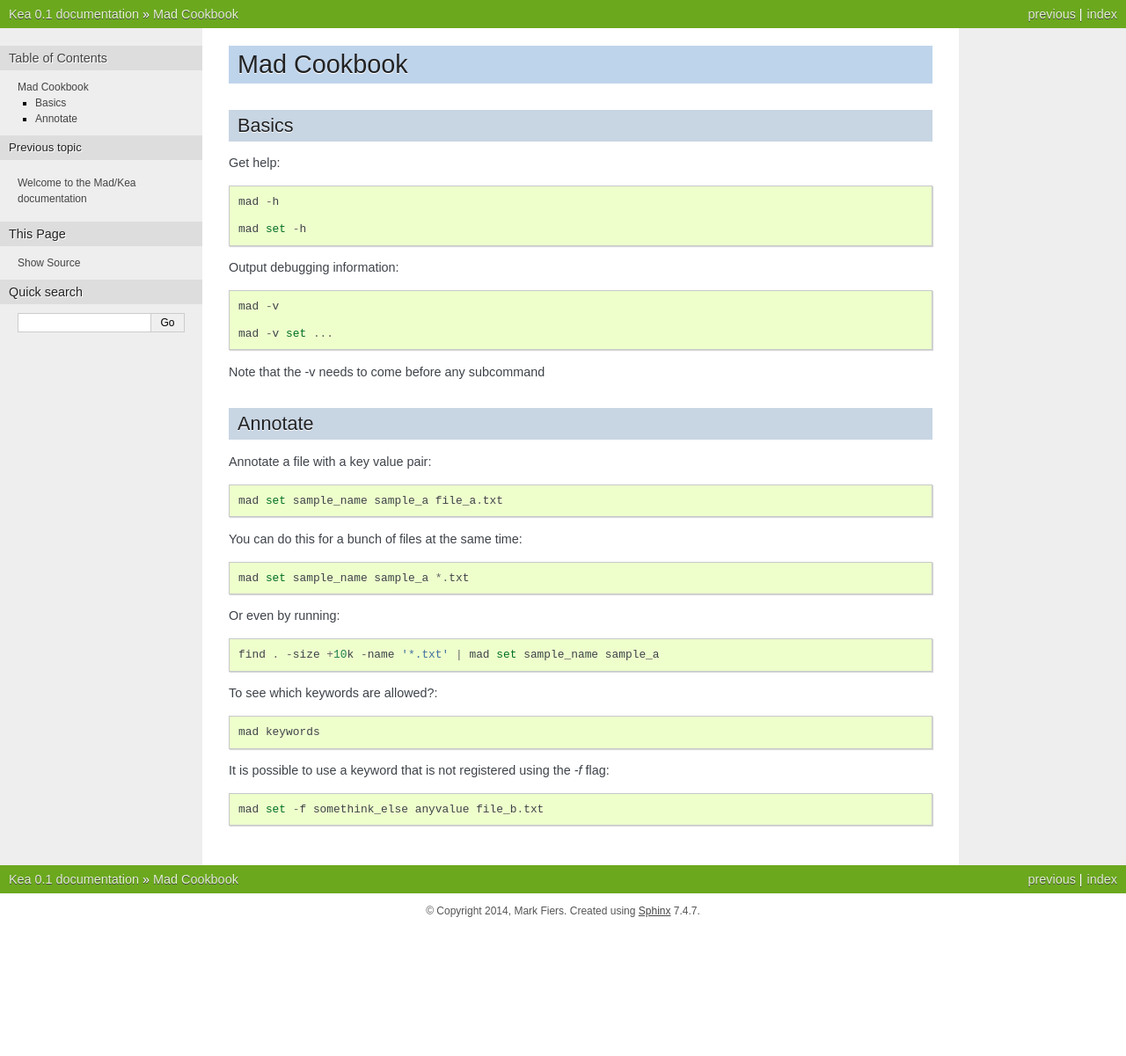
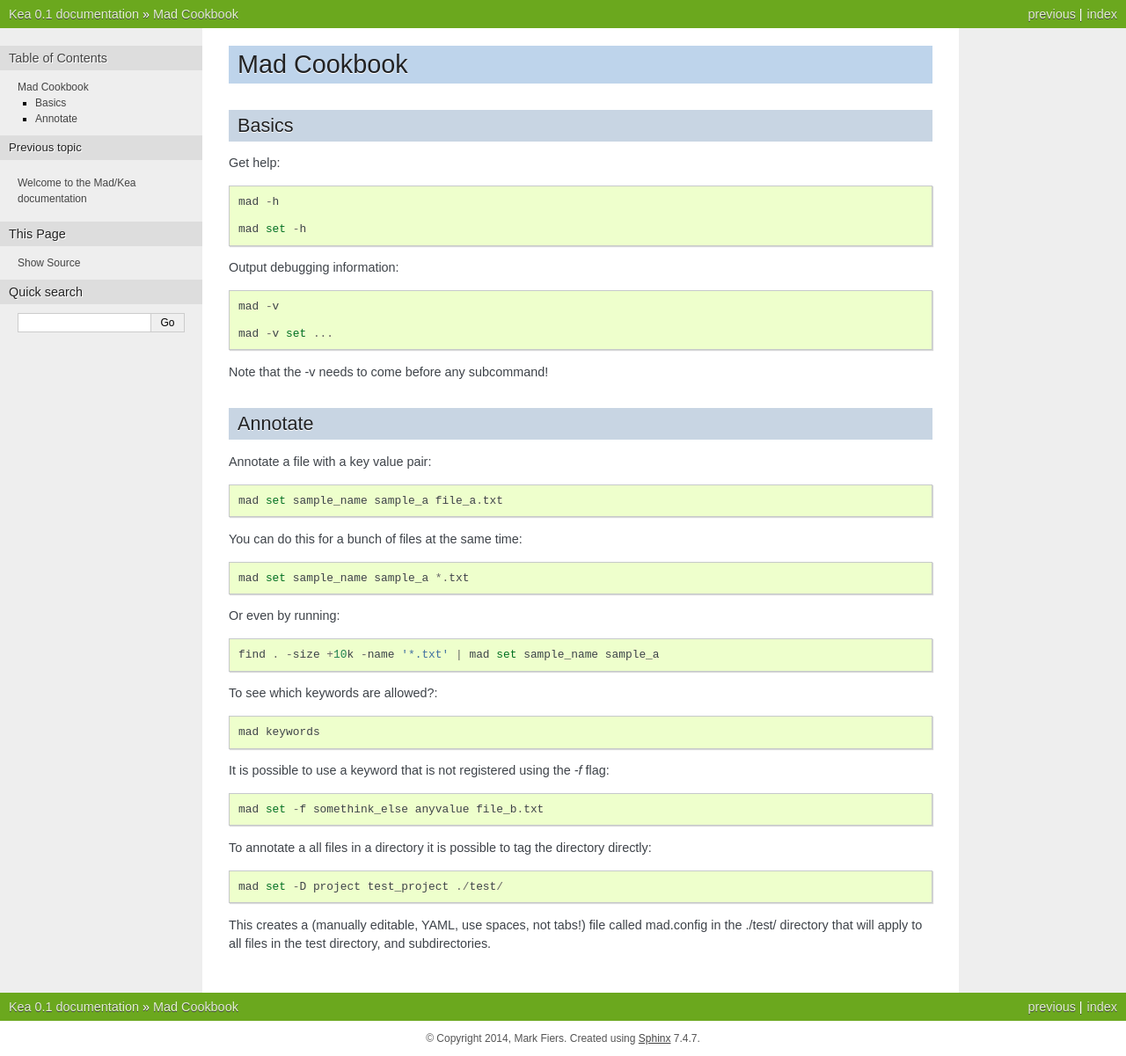
Before and after one commit to mfiers/Kea, a Sphinx documentation site: the page built from docs/madcookbook.rst, in a window 1280 px wide. Shown: the whole page at 88% size. Built offline with Sphinx 7.4.7, drawn with Linux system fonts in a browser that asks for light colours; before the commit the page ends 1056 px from its top, so only the background shows below that.

Commit message:
updating docs

```diff
--- a/docs/index.rst
+++ b/docs/index.rst
@@ -13,6 +13,7 @@
 
 The project is under heavy development / documentation will grow in the future.
 
+
 Contents:
 
 .. toctree::
--- a/docs/madcookbook.rst
+++ b/docs/madcookbook.rst
@@ -16,7 +16,7 @@
 
     mad -v set ...
 
-Note that the -v needs to come before any subcommand
+Note that the -v needs to come before any subcommand!
 
 
 Annotate
@@ -34,7 +34,6 @@
 
     find . -size +10k -name '*.txt' | mad set sample_name sample_a
 
-
 To see which keywords are allowed?::
 
     mad keywords
@@ -42,3 +41,10 @@
 It is possible to use a keyword that is not registered using the `-f` flag::
 
     mad set -f somethink_else anyvalue file_b.txt
+
+To annotate a all files in a directory it is possible to tag the directory
+directly::
+
+    mad set -D project test_project ./test/
+
+This creates a (manually editable, YAML, use spaces, not tabs!) file called mad.config in the ./test/ directory that will apply to all files in the test directory, and subdirectories.
```
